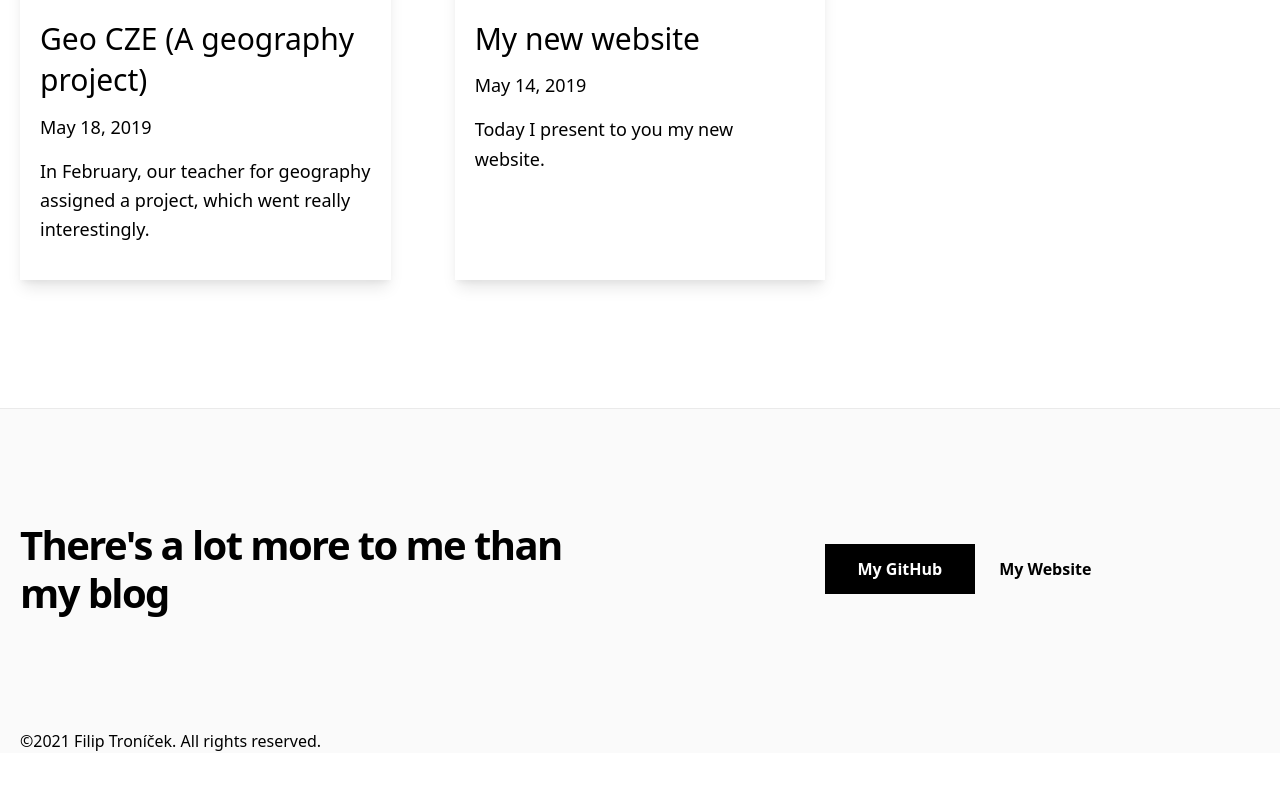
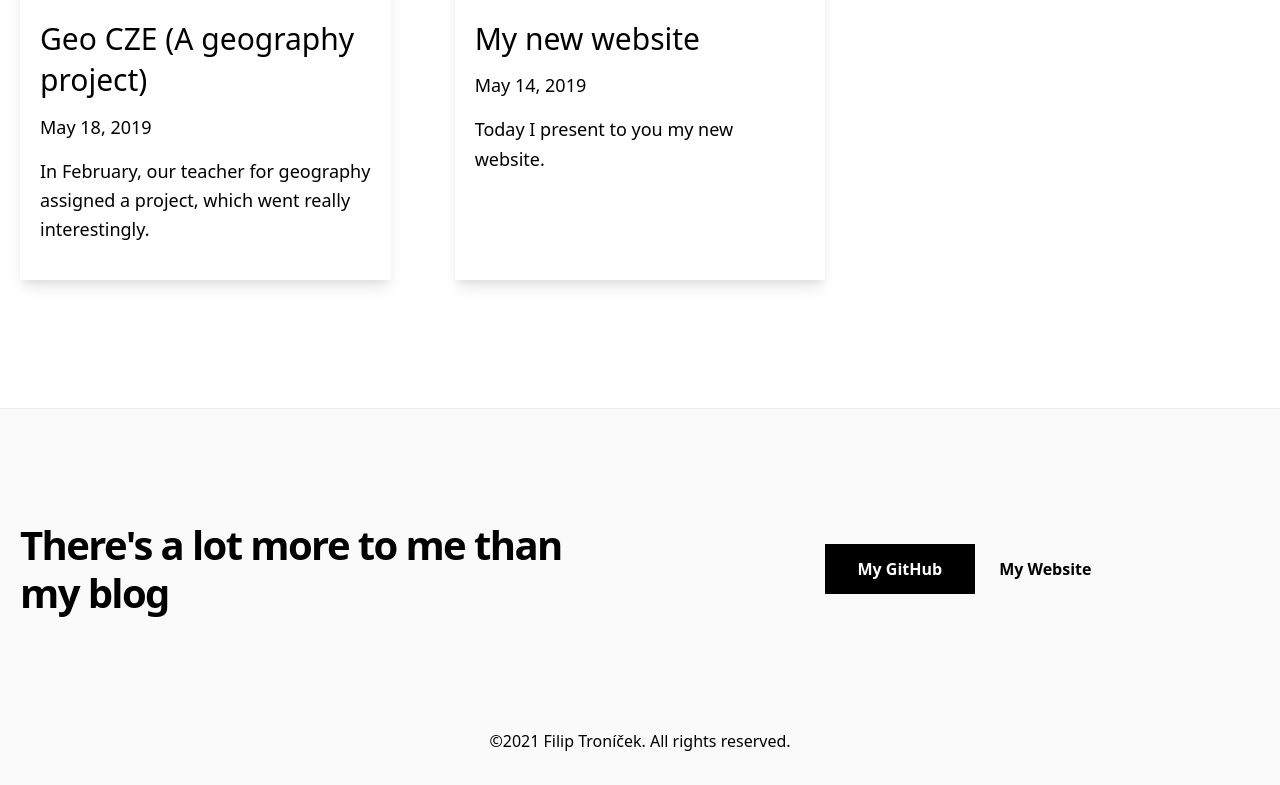
Before and after one commit to filiptronicek/next-blog, a Next.js app: page / in a window 1280 px wide. Shown: the part 2539-3324 px from the top of the page. Before the commit the page ends 3292 px from the top, so only its background shows below. Built offline with nearby package versions, Linux system fonts and the light colour scheme.

Commit message:
Proper footer copyright

```diff
--- a/components/footer.js
+++ b/components/footer.js
@@ -12,7 +12,7 @@ export default function Footer() {
             <a
               href="https://github.com/filiptronicek"
               target="_blank"
-              className="mx-3 bg-black hover:bg-white hover:text-black border border-black text-white font-bold py-3 px-12 lg:px-8 duration-200 transition-colors mb-6 lg:mb-0"
+              className="mx-3 bg-black dark:text-blue hover:bg-white hover:text-black border border-black text-white font-bold py-3 px-12 lg:px-8 duration-200 transition-colors mb-6 lg:mb-0"
             >
               My GitHub
             </a>
@@ -25,7 +25,9 @@ export default function Footer() {
             </a>
           </div>
         </div>
-        ©{new Date().getFullYear()} Filip Troníček. All rights reserved.
+        <div className="grid justify-items-center pb-8">
+          ©{new Date().getFullYear()} Filip Troníček. All rights reserved.
+        </div>
       </Container>
     </footer>
   )
```
